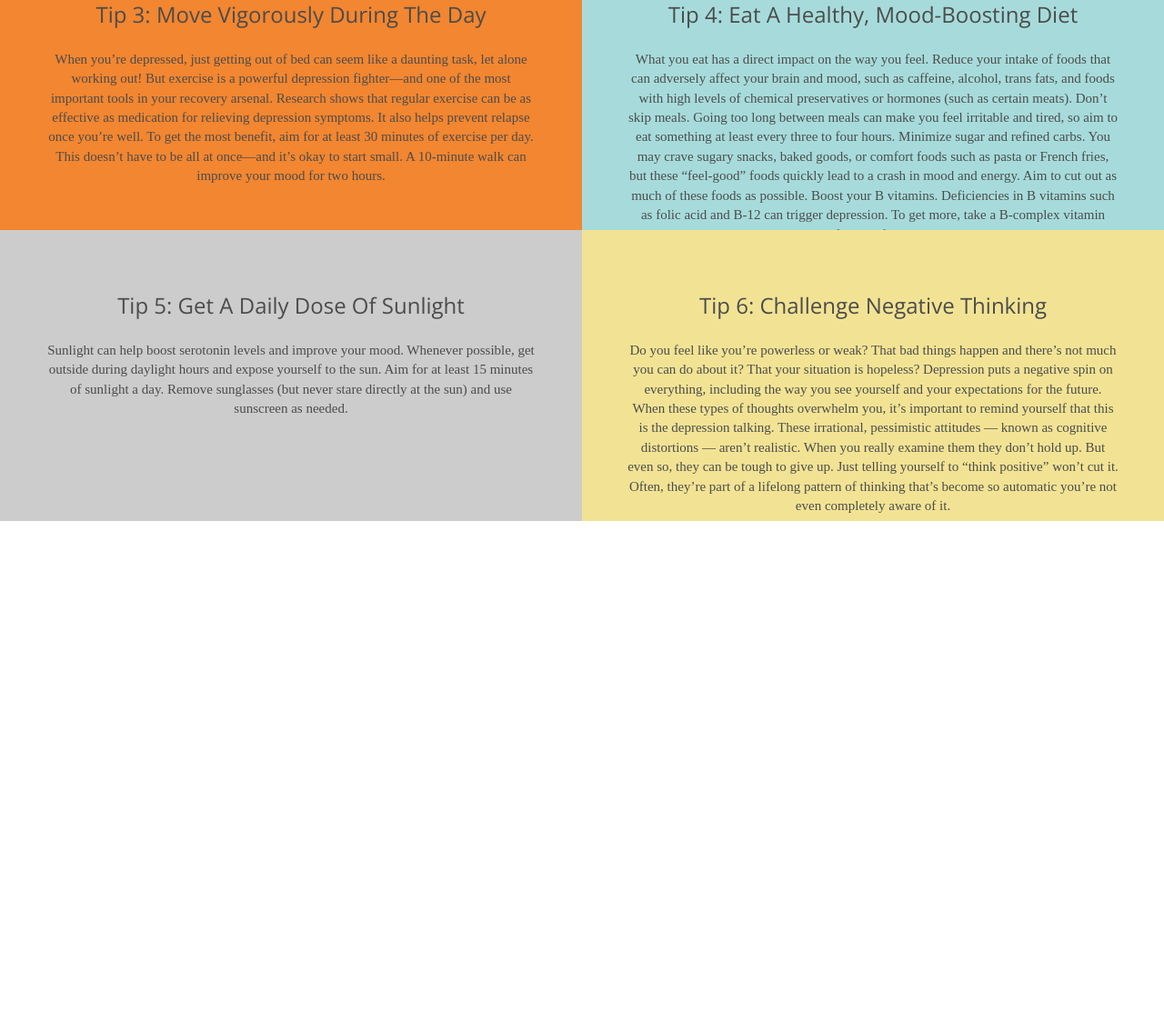
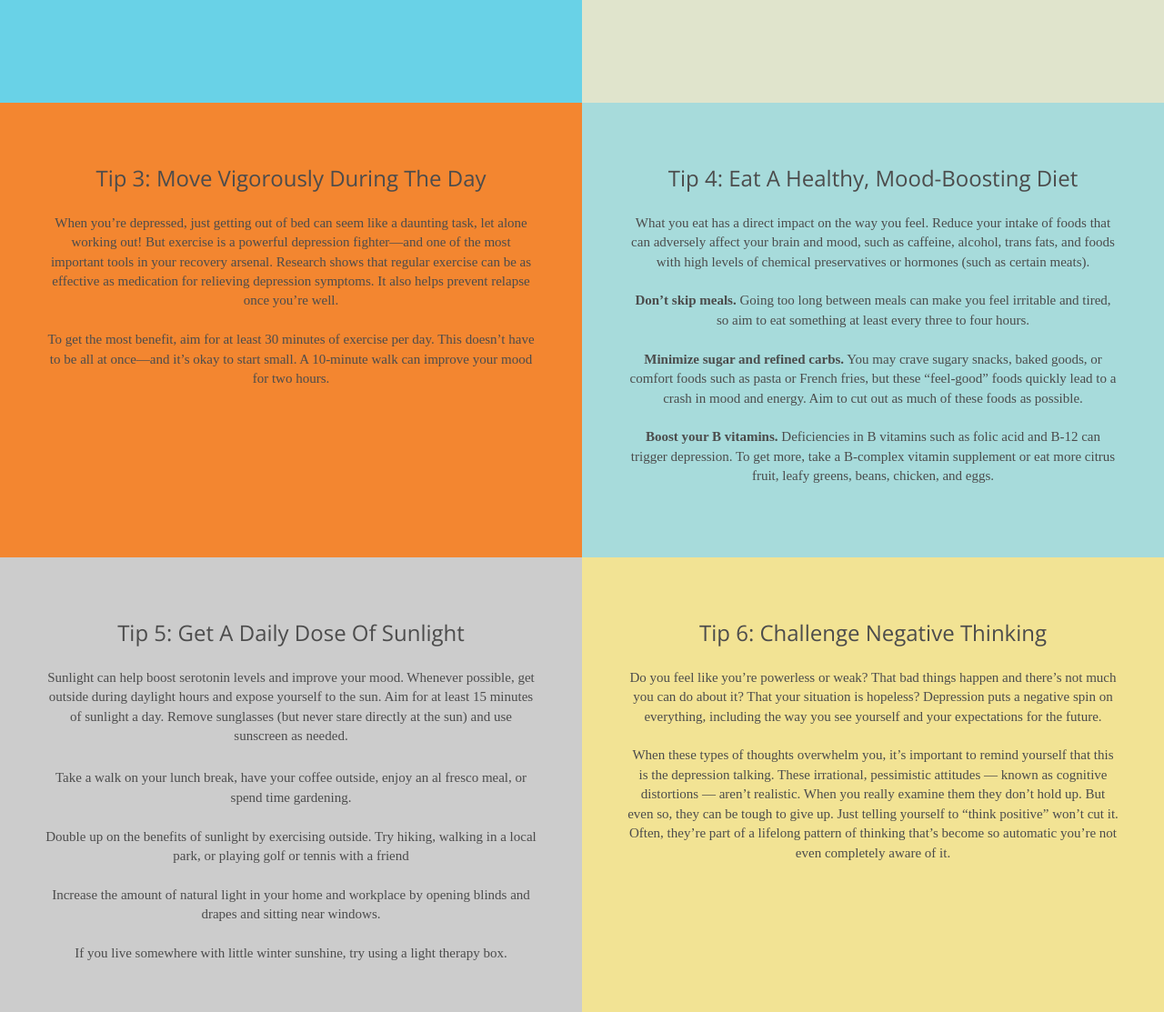
Before and after one commit to cclp94/stress-aid, a browser extension: page chrome-stress-aid/templates/landing.html in a window 1280 px wide. Shown: the part 1193-2306 px from the top of the page at 91% size. Before the commit the page ends 1766 px from the top, so only its background shows below. Drawn offline with nearby package versions, Linux system fonts and the light colour scheme; a web font is replaced by a local one.

Commit message:
Change landing

```diff
--- a/chrome-stress-aid/static/css/styles.css
+++ b/chrome-stress-aid/static/css/styles.css
@@ -213,7 +213,7 @@ a:hover{
 .nopadding {
    padding: 50px !important;
    margin: 0 !important;
-   height: 320px;
+   height: 500px;
 }
 
 .widget-content p{
--- a/chrome-stress-aid/templates/landing.html
+++ b/chrome-stress-aid/templates/landing.html
@@ -50,7 +50,7 @@
                             When you’re depressed, the tendency is to withdraw and isolate.
                             Even reaching out to close family members and friends can be tough.
                             Compound that with the feelings of shame and the guilt you may feel
-                            at neglecting your relationships.
+                            at neglecting your relationships.<br/><br/>
 
                             But social support is absolutely essential to depression recovery.
                             Staying connected to other people and the outside world will make a
@@ -72,7 +72,7 @@
                             In order to overcome depression, you have to do things that relax and
                             energize you. This includes following a healthy lifestyle, learning
                             how to better manage stress, setting limits on what you’re able to
-                            do, and scheduling fun activities into your day.
+                            do, and scheduling fun activities into your day.<br/><br/>
 
                             While you can’t force yourself to have fun or experience pleasure,
                             you can push yourself to do things, even when you don’t feel like it.
@@ -97,7 +97,7 @@
                             task, let alone working out! But exercise is a powerful depression
                             fighter—and one of the most important tools in your recovery arsenal.
                             Research shows that regular exercise can be as effective as medication
-                            for relieving depression symptoms. It also helps prevent relapse once you’re well.
+                            for relieving depression symptoms. It also helps prevent relapse once you’re well.<br/><br/>
 
                             To get the most benefit, aim for at least 30 minutes of exercise per day.
                             This doesn’t have to be all at once—and it’s okay to start small. A 10-minute
@@ -117,21 +117,21 @@
                             What you eat has a direct impact on the way you feel. Reduce your
                             intake of foods that can adversely affect your brain and mood,
                             such as caffeine, alcohol, trans fats, and foods with high levels
-                            of chemical preservatives or hormones (such as certain meats).
+                            of chemical preservatives or hormones (such as certain meats).<br/><br/>
 
-                            Don’t skip meals. Going too long between meals can make you feel
+                            <strong>Don’t skip meals.</strong> Going too long between meals can make you feel
                             irritable and tired, so aim to eat something at least every
-                            three to four hours.
+                            three to four hours.<br/><br/>
 
-                            Minimize sugar and refined carbs. You may crave sugary snacks,
+                            <strong>Minimize sugar and refined carbs.</strong> You may crave sugary snacks,
                             baked goods, or comfort foods such as pasta or French fries,
                             but these “feel-good” foods quickly lead to a crash in mood and
-                            energy. Aim to cut out as much of these foods as possible.
+                            energy. Aim to cut out as much of these foods as possible.<br/><br/>
 
-                            Boost your B vitamins. Deficiencies in B vitamins such as folic
+                            <strong>Boost your B vitamins.</strong> Deficiencies in B vitamins such as folic
                             acid and B-12 can trigger depression. To get more, take a B-complex
                             vitamin supplement or eat more citrus fruit, leafy greens, beans,
-                            chicken, and eggs.
+                            chicken, and eggs.<br/><br/>
                         </p>
                     </div>
                 </div>
@@ -152,6 +152,14 @@
                             Remove sunglasses (but never stare directly at the sun) and use
                             sunscreen as needed.
                         </p>
+
+                        <p>
+                            Take a walk on your lunch break, have your coffee outside, enjoy an al fresco meal, or spend time gardening.<br/><br/>
+                            Double up on the benefits of sunlight by exercising outside.
+                            Try hiking, walking in a local park, or playing golf or tennis with a friend<br/><br/>
+                            Increase the amount of natural light in your home and workplace by opening blinds and drapes and sitting near windows.<br/><br/>
+                            If you live somewhere with little winter sunshine, try using a light therapy box.
+                        </p>
                     </div>
                 </div>
             </div>
@@ -166,7 +174,7 @@
                             Do you feel like you’re powerless or weak? That bad things happen
                             and there’s not much you can do about it? That your situation is
                             hopeless? Depression puts a negative spin on everything, including
-                            the way you see yourself and your expectations for the future.
+                            the way you see yourself and your expectations for the future.<br/><br/>
 
                             When these types of thoughts overwhelm you, it’s important to
                             remind yourself that this is the depression talking. These irrational,
```
